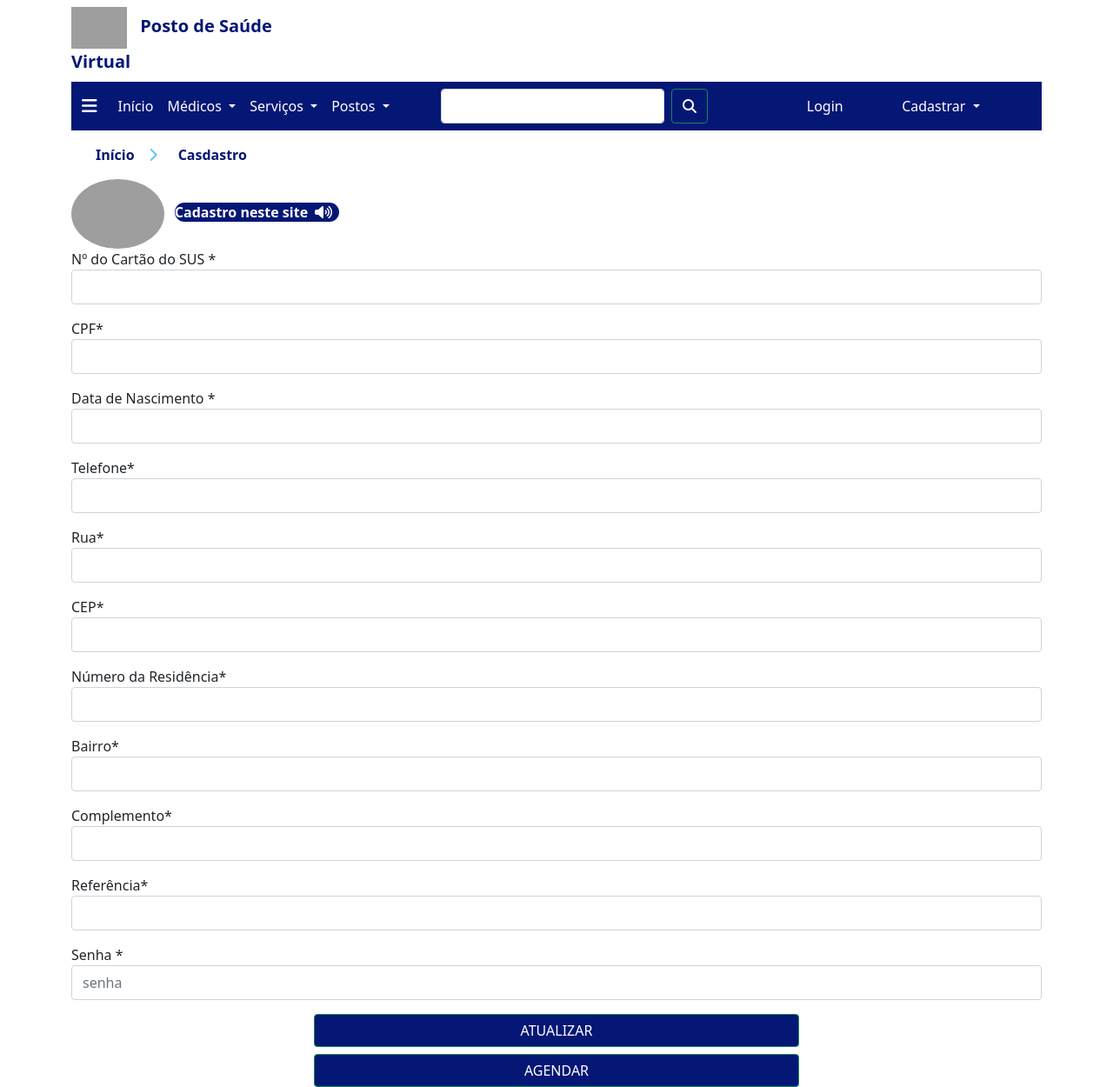
After one commit to rma98/psv-django, a Django app: page /cadastro_usuario_ in a window 1280 px wide. The commit adds this page. Shown: the whole page at 87% size. Run offline with Django 4.2, Linux system fonts and the light colour scheme; some libraries are stand-ins or nearby versions; grey boxes are pictures that could not be loaded.

Commit message:
cadastro de usuario +

```diff
--- a/pages/urls.py
+++ b/pages/urls.py
@@ -8,5 +8,7 @@ app_name = 'pages'
 urlpatterns = [
     path('', views.HomePageView.as_view(), name='home'),
     path('cadastro', views.CadastroPageView.as_view(), name='cadastro'),
+    path('cadastro_usuario', views.CadastroUsuarioPageView.as_view(), name='cadastro_usuario'),
+    path('cadastro_usuario_', views.CadastroUsuario1PageView.as_view(), name='cadastro_usuario_'),
 
 ]
--- a/pages/views.py
+++ b/pages/views.py
@@ -4,6 +4,12 @@ class HomePageView(TemplateView):
     template_name = 'home.html'
 class CadastroPageView(TemplateView):
     template_name = 'cadastroMedico.html'
+
+class CadastroUsuarioPageView(TemplateView):
+    template_name ='cadastroUsuario+.html'
+
+class CadastroUsuario1PageView(TemplateView):
+    template_name = 'cadastroUsuario++.html'
 
 def index(request):
     return render(request, "index.html", {})
--- a/templates/base.html
+++ b/templates/base.html
@@ -105,6 +105,19 @@
           margin: 0.5em;
           margin-left: 90%;
           width: 8vw;
+
+        }
+        #btn{
+          background-color: #051775;
+        }
+
+        #agendar{
+          background-color: #051775;
+          border-radius: 50px 50px 50px 50px;
+          margin: 3.5em;
+          width: 20vw;
+          font-size: 200%;
+
         }
         .atendente-login {
           margin-top: 20px;
--- /dev/null
+++ b/templates/cadastroUsuario++.html
@@ -0,0 +1,102 @@
+{% extends 'base.html' %}
+
+{% load crispy_forms_tags %}
+
+{% block title %}CadastroMedico{% endblock %}
+
+{% block content %}
+
+<div class="next-page">
+    <nav class="navbar navbar-expand-lg next-page">
+      <div class="container-fluid">
+        <button class="navbar-toggler" type="button" data-bs-toggle="collapse" data-bs-target="#navbarSupportedContent" aria-controls="navbarSupportedContent" aria-expanded="false" aria-label="Toggle navigation">
+          <span class="navbar-toggler-icon"></span>
+        </button>
+        <div class="collapse navbar-collapse" id="navbarSupportedContent">
+          <ul class="navbar-nav me-auto mb-2 mb-lg-0">
+            <li class="nav-item">
+              <a class="nav-link activate" aria-current="page" href="{% url 'pages:home' %}" id="second-menu"><strong>Início</strong></a>
+            </li>
+            <li class="nav-item">
+              <a class="nav-link disabled" aria-current="page" href="#" id="seta"><i class="fa-solid fa-chevron-right"></i></a>
+            </li>
+            <li class="nav-item">
+              <a class="nav-link disabled" aria-current="page" href="#" id="second-menu"><strong>Casdastro</strong></a>
+            </li>
+          </ul>
+        </div>
+      </div>
+    </nav>
+</div>
+<div class="atendente">
+    <header class="header-atendente">
+        <img class="atendente-img" src="https://i.ibb.co/HBfdmsj/atendente.png" alt="atendente" border="0" />
+      <span><strong id="atendente-voice">Cadastro neste site<i class="fa-solid fa-volume-high" id="sound"></i></strong></span>
+    </header>
+</div>
+  <form method="post">
+    {% csrf_token %}
+
+      <input type="hidden" name="csrfmiddlewaretoken" value="uU9cDvhJRbqiXUkaCrfA1ooRyPJs78q12pYt9QVwWpuMhITkIw4r9lTsl1Y2qs9C">
+
+      <div class="mb-3">
+        <label for="id_nome" class="requireField">Nº do Cartão do SUS <span class="asteriskField">*</span> </label>
+        <input type="nome" nome="nome" class="textinput textInput form-control" required id="id_nome">
+      </div>
+
+      <div class="mb-3">
+        <label for="id_crm" class="requireField">CPF<span class="asteriskField">*</span> </label>
+        <input type="crm" nome="crm" class="textinput textInput form-control" required id="id_crm" >
+      </div>
+
+      <div class="mb-3">
+        <label for="id_especializacao" class="requireField">Data de Nascimento
+            <span class="asteriskField">*</span> </label>
+        <input type="especializacao" nome="especializacao" class="textinput textInput form-control" required id="id_especializacao">
+      </div>
+
+      <div class="mb-3">
+        <label for="id_turno" class="requireField">Telefone<span class="asteriskField">*</span> </label>
+        <input type="turno" nome="email" class="textinput textInput form-control" required id="id_turno">
+    </div>
+    <div class="mb-3">
+        <label for="id_email" class="requireField">Rua<span class="asteriskField">*</span></span></label>
+        <input type="email" name="email" class="textinput textInput form-control" required id="id_email">
+    </div>
+    <div class="mb-3">
+        <label for="id_email" class="requireField">CEP<span class="asteriskField">*</span></span></label>
+        <input type="email" name="email" class="textinput textInput form-control" required id="id_email">
+    </div>
+    <div class="mb-3">
+        <label for="id_email" class="requireField">Número da Residência<span class="asteriskField">*</span></span></label>
+        <input type="email" name="email" class="textinput textInput form-control" required id="id_email">
+    </div>
+    <div class="mb-3">
+        <label for="id_email" class="requireField">Bairro<span class="asteriskField">*</span></span></label>
+        <input type="email" name="email" class="textinput textInput form-control" required id="id_email">
+    </div>
+    <div class="mb-3">
+        <label for="id_email" class="requireField">Complemento<span class="asteriskField">*</span></span></label>
+        <input type="email" name="email" class="textinput textInput form-control" required id="id_email">
+    </div>
+    <div class="mb-3">
+        <label for="id_email" class="requireField">Referência<span class="asteriskField">*</span></span></label>
+        <input type="email" name="email" class="textinput textInput form-control" required id="id_email">
+    </div>
+
+
+      <div class="mb-3">
+      <label for="id_password1" class="requireField">Senha <span class="asteriskField">*</span> </label>
+      <input type="password" nome="password1" placeholder="senha" autocapitalize="new-password" class="textinput textInput form-control">
+    </div>
+    {{ form|crispy }}
+
+
+
+        <div class="d-grid gap-2 col-6 mx-auto">
+            <button class="btn btn-success" id="btn" type="submit">ATUALIZAR</button>
+            <button class="btn btn-success" id="btn" type="submit">AGENDAR</button>
+          </div>
+
+    </form>
+{% endblock %}
```
Also changed, not shown: templates/cadastroUsuario+.html (added, +11 -0 lines).
